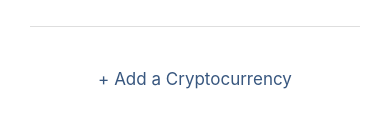
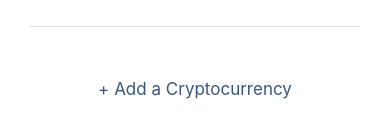
Before and after one commit to thom-as-thom/CryptoTracker, a React Native app: screen / in a window 390 px wide. Shown: the part 394-532 px from the top of the page. Built offline with nearby package versions, Linux system fonts and the light colour scheme.

Commit message:
Added type 'prop'

```diff
--- a/src/components/button/button.tsx
+++ b/src/components/button/button.tsx
@@ -1,7 +1,11 @@
 import React from 'react'
 import { StyleSheet, Text, TouchableOpacity } from 'react-native'
 
-function Button(props:any) {
+type prop = {
+  text: string;
+}
+
+function Button(props:prop) {
   return (
     <TouchableOpacity style={styles.button}>
         <Text style={styles.buttonText}>
@@ -17,6 +21,7 @@ const styles = StyleSheet.create({
   button:{
     alignSelf: "center",
     margin: 42,
+    flex: 1
 
   },
   buttonText:{
```
